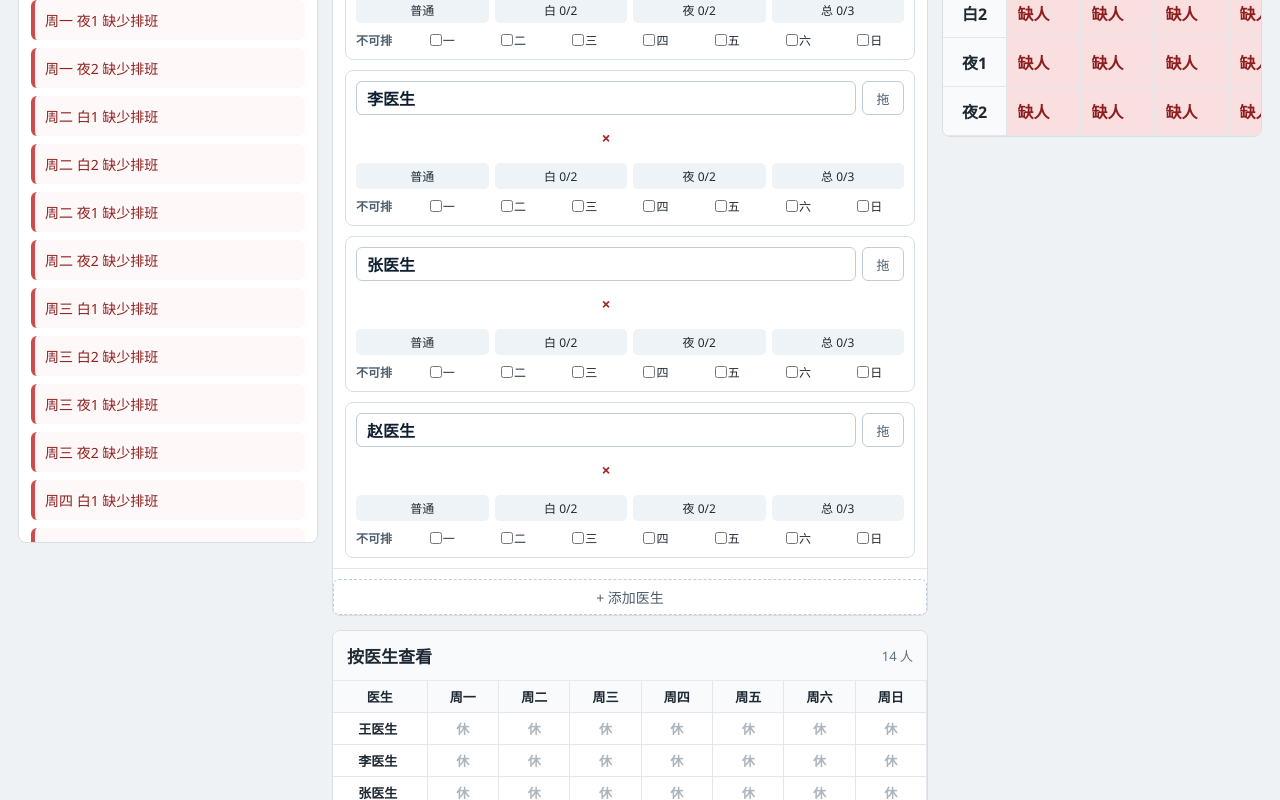
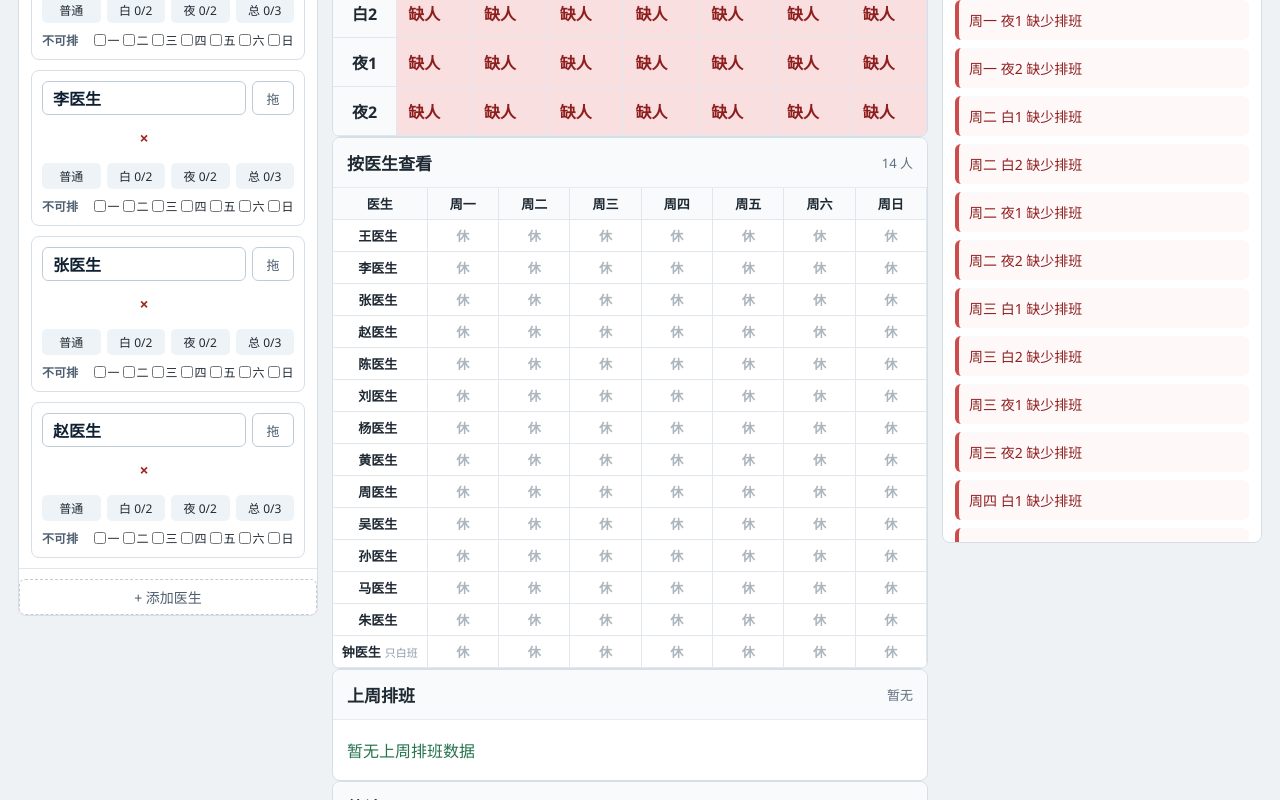
Before and after one commit to chenxianseng001/icu-scheduler, a React (Vite) app: page / in a window 1280 px wide. Shown: the part 280-1080 px from the top of the page. Built offline with nearby package versions, Linux system fonts and the light colour scheme.

Commit message:
V2.1.0 - 上周排班+统计修复+自启动打包
新增：上周排班查看栏（复用 DoctorStatusTable）
修复：归档存储医生名单，统计不再漏人
新增：Windows 自启动方案（双击 .bat 即可使用，零依赖）
新增：issue-panel 回归右上角对齐

```diff
--- a/package.json
+++ b/package.json
@@ -1,6 +1,6 @@
 {
   "name": "icu-scheduler",
-  "version": "2.0.0",
+  "version": "2.1.0",
   "private": true,
   "type": "module",
   "scripts": {
--- a/src/App.css
+++ b/src/App.css
@@ -473,7 +473,6 @@ select {
 }
 
 .issue-panel {
-  grid-row: 1;
   max-height: calc(100vh - 98px);
   overflow: auto;
 }
@@ -510,7 +509,6 @@ select {
 }
 
 .status-table-panel {
-  grid-column: 2;
 }
 
 .status-table-wrapper {
@@ -585,7 +583,6 @@ select {
 }
 
 .stats-panel {
-  grid-column: 2;
 }
 
 .stats-filter {
--- a/src/App.tsx
+++ b/src/App.tsx
@@ -4,6 +4,7 @@ import "./App.css";
 import { DoctorPanel } from "./components/DoctorPanel";
 import { DoctorStatusTable } from "./components/DoctorStatusTable";
 import { IssuePanel } from "./components/IssuePanel";
+import { PreviousWeekPanel } from "./components/PreviousWeekPanel";
 import { ScheduleGrid } from "./components/ScheduleGrid";
 import { StatisticsPanel } from "./components/StatisticsPanel";
 import { Toolbar } from "./components/Toolbar";
@@ -223,6 +224,7 @@ export default function App() {
             onAddDoctor={addDoctor}
             onDeleteDoctor={deleteDoctor}
           />
+          <div className="middle-column">
             <ScheduleGrid
               doctors={state.doctors}
               issues={issues}
@@ -235,7 +237,9 @@ export default function App() {
               schedule={state.schedule}
               issues={issues}
             />
+            <PreviousWeekPanel state={state} />
             <StatisticsPanel state={state} />
+          </div>
           <IssuePanel issues={issues} schedulerMessage={schedulerMessage} />
         </div>
         <DragOverlay>
--- /dev/null
+++ b/src/components/PreviousWeekPanel.tsx
@@ -0,0 +1,34 @@
+import { DoctorStatusTable } from "./DoctorStatusTable";
+import type { V2AppState } from "../domain/types";
+
+interface PreviousWeekPanelProps {
+  state: V2AppState;
+}
+
+export function PreviousWeekPanel({ state }: PreviousWeekPanelProps) {
+  const latestArchive = state.archives.length > 0
+    ? [...state.archives].sort((a, b) => b.archivedAt.localeCompare(a.archivedAt))[0]
+    : null;
+
+  return (
+    <section className="panel previous-week-panel" aria-label="上周排班">
+      <div className="panel-heading">
+        <h2>上周排班</h2>
+        {latestArchive ? (
+          <span>{latestArchive.weekStart}</span>
+        ) : (
+          <span>暂无</span>
+        )}
+      </div>
+      {latestArchive ? (
+        <DoctorStatusTable
+          doctors={state.doctors}
+          schedule={latestArchive.schedule}
+          issues={[]}
+        />
+      ) : (
+        <div className="empty-issues">暂无上周排班数据</div>
+      )}
+    </section>
+  );
+}
--- a/src/domain/statistics.ts
+++ b/src/domain/statistics.ts
@@ -1,27 +1,15 @@
 import { getDoctorDayStatus } from "./rules";
-import type { DayIndex, DoctorStats, V2AppState, WeekArchive } from "./types";
+import type { DayIndex, Doctor, DoctorStats, V2AppState, WeeklySchedule, WeekArchive } from "./types";
 
-function countWeek(
-  doctors: V2AppState["doctors"],
-  schedule: V2AppState["schedule"],
-  archives: WeekArchive[],
+function countSchedule(
+  schedule: WeeklySchedule,
   doctorId: string,
   acc: { day: number; night: number; offAfterNight: number; rest: number; weeks: number }
 ) {
+  let hasShift = false;
   for (let d = 0; d < 7; d++) {
     const dayIndex = d as DayIndex;
     const status = getDoctorDayStatus(schedule, doctorId, dayIndex);
-    if (status === "day1" || status === "day2") acc.day++;
-    else if (status === "night1" || status === "night2") acc.night++;
-    else if (status === "offAfterNight") acc.offAfterNight++;
-    else acc.rest++;
-  }
-
-  for (const archive of archives) {
-    let hasShift = false;
-    for (let d = 0; d < 7; d++) {
-      const dayIndex = d as DayIndex;
-      const status = getDoctorDayStatus(archive.schedule, doctorId, dayIndex);
     if (status === "day1" || status === "day2") {
       acc.day++;
       hasShift = true;
@@ -36,10 +24,19 @@ function countWeek(
   }
   if (hasShift) acc.weeks++;
 }
+
+function dedupeDoctors(allDoctors: Doctor[]): Doctor[] {
+  const seen = new Map<string, Doctor>();
+  for (const d of allDoctors) {
+    if (!seen.has(d.id)) {
+      seen.set(d.id, d);
+    }
+  }
+  return [...seen.values()];
 }
 
 export function computeStats(
-  doctors: V2AppState["doctors"],
+  currentDoctors: V2AppState["doctors"],
   currentSchedule: V2AppState["schedule"],
   archives: WeekArchive[],
   dateFrom: string,
@@ -49,9 +46,22 @@ export function computeStats(
     (a) => a.weekStart >= dateFrom && a.weekStart <= dateTo
   );
 
-  return doctors.map((doctor) => {
+  // Collect all doctors that ever appear in the selected range
+  const allDoctors = dedupeDoctors([
+    ...currentDoctors,
+    ...filteredArchives.flatMap((a) => a.doctors)
+  ]);
+
+  return allDoctors.map((doctor) => {
     const acc = { day: 0, night: 0, offAfterNight: 0, rest: 0, weeks: 0 };
-    countWeek(doctors, currentSchedule, filteredArchives, doctor.id, acc);
+
+    // Always include current week
+    countSchedule(currentSchedule, doctor.id, acc);
+
+    // Count from filtered archives
+    for (const archive of filteredArchives) {
+      countSchedule(archive.schedule, doctor.id, acc);
+    }
 
     return {
       doctorId: doctor.id,
--- a/src/domain/storage.ts
+++ b/src/domain/storage.ts
@@ -74,6 +74,7 @@ function isArchive(value: unknown): value is WeekArchive {
   if (!isObject(value)) return false;
   if (typeof value.weekStart !== "string") return false;
   if (typeof value.archivedAt !== "string") return false;
+  if (!Array.isArray(value.doctors) || !value.doctors.every(isDoctor)) return false;
   return isSchedule(value.schedule);
 }
 
@@ -155,6 +156,7 @@ export function saveState(state: V2AppState): void {
 export function archiveCurrentWeek(state: V2AppState): V2AppState {
   const archive: WeekArchive = {
     weekStart: state.weekStart,
+    doctors: state.doctors.map(cloneDoctor),
     schedule: state.schedule,
     archivedAt: new Date().toISOString()
   };
--- a/src/domain/types.ts
+++ b/src/domain/types.ts
@@ -27,6 +27,7 @@ export interface AppState {
 
 export interface WeekArchive {
   weekStart: string;
+  doctors: Doctor[];
   schedule: WeeklySchedule;
   archivedAt: string;
 }
```
Also changed, not shown: 1 other file (tests, documents, lock files or other folders). Lines whose indentation alone changed are shown as unchanged.
